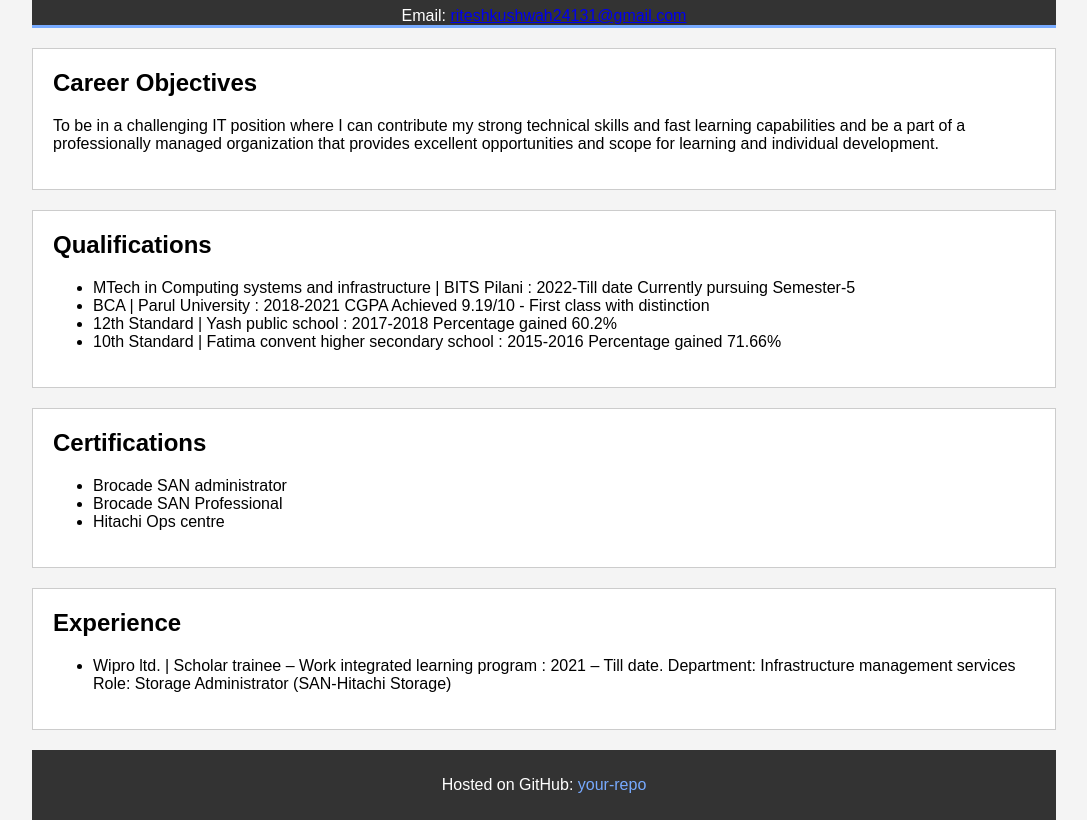
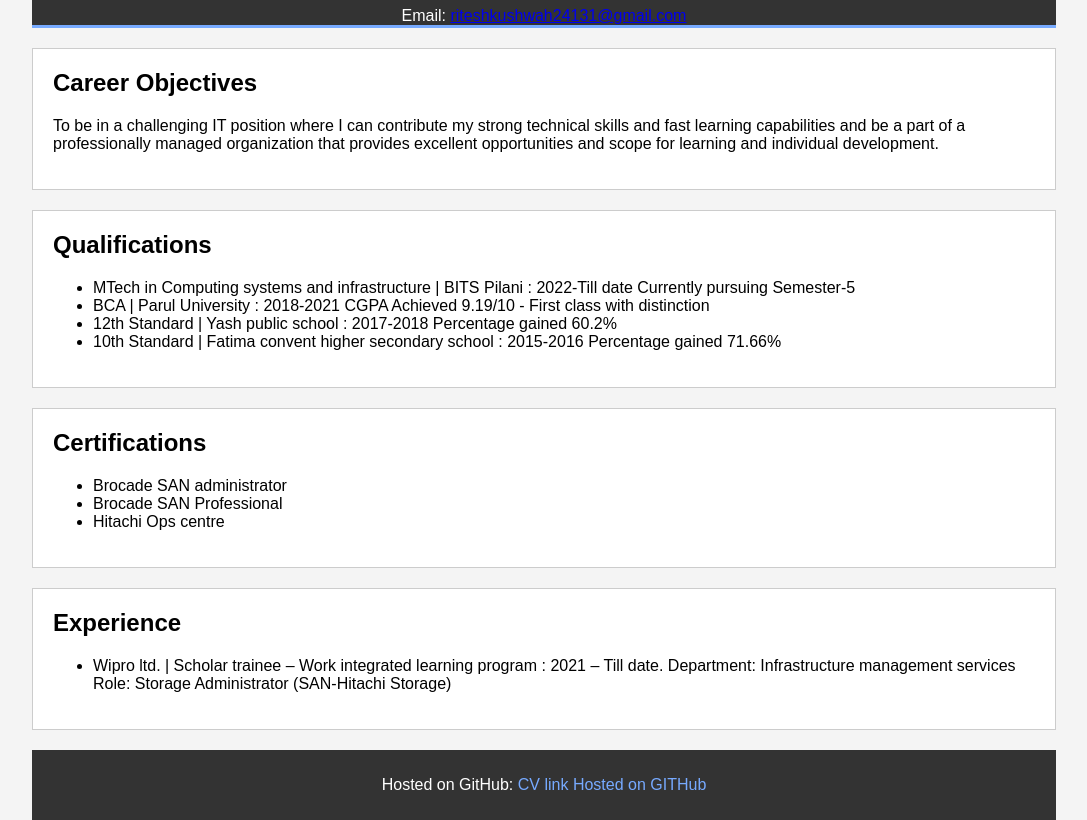
Before and after one commit to ritesh-er/ritesh, a plain HTML site: page index.html in a window 1280 px wide. Shown: the part 224-1044 px from the top of the page, without its empty margins (96-1183 px from the left). Drawn offline with Linux system fonts and the light colour scheme.

Commit message:
Update index.html

```diff
--- a/index.html
+++ b/index.html
@@ -53,7 +53,7 @@
             </ul>
         </section>
         <footer>
-            <p>Hosted on GitHub: <a href="https://github.com/yourusername/your-repo">your-repo</a></p>
+            <p>Hosted on GitHub: <a href="https://ritesh-er.github.io/ritesh/">CV link Hosted on GITHub</a></p>
         </footer>
     </div>
 </body>
```
